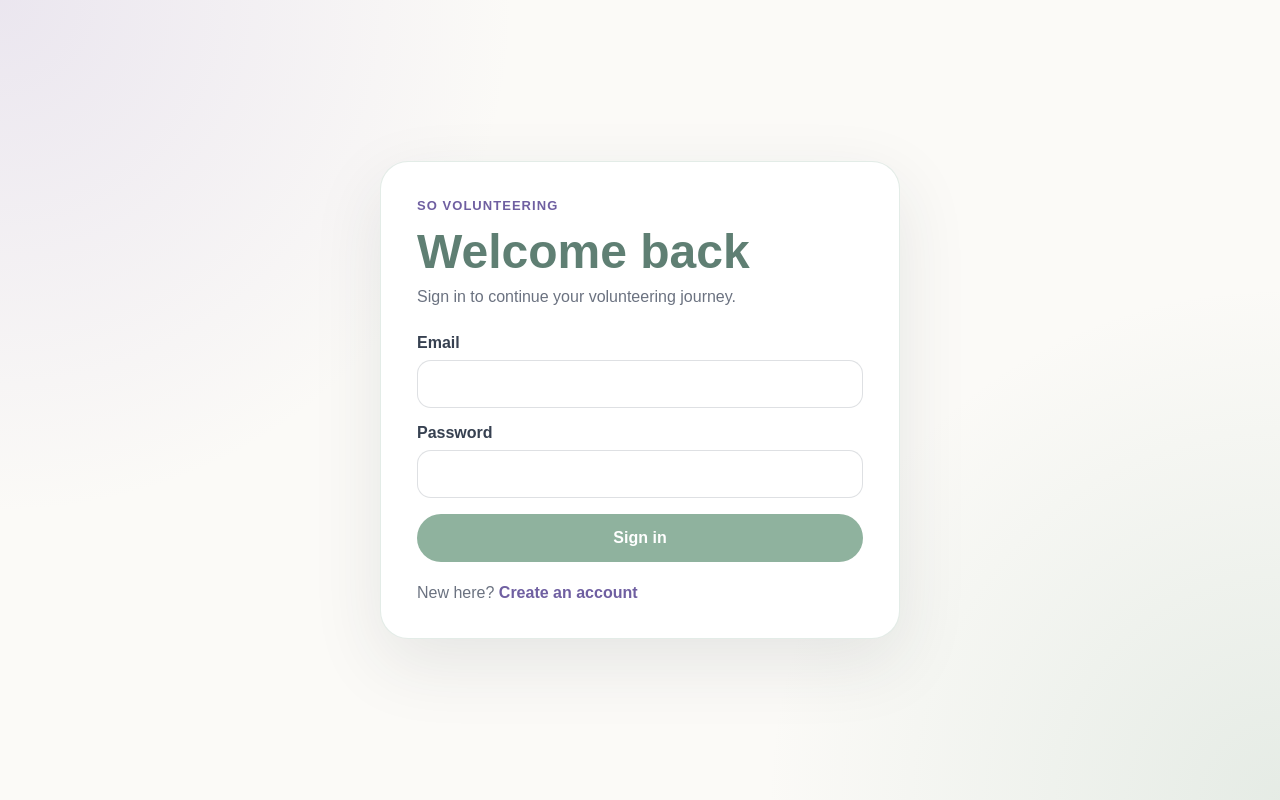
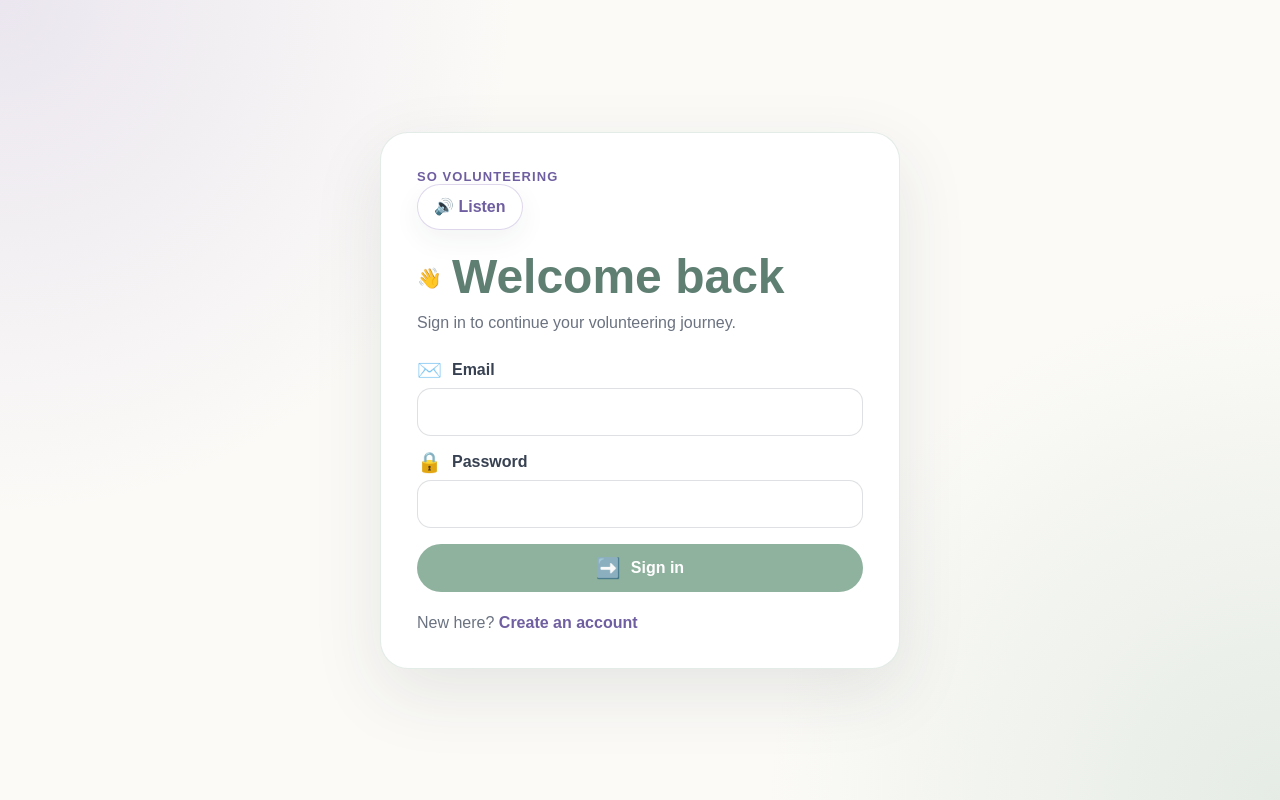
Before and after one commit to Owensom/so-volunteering, a Next.js app: page /login in a window 1280 px wide. Built offline with nearby package versions, Linux system fonts and the light colour scheme.

Commit message:
Update page.tsx

```diff
--- a/src/app/login/page.tsx
+++ b/src/app/login/page.tsx
@@ -1,5 +1,6 @@
 import Link from "next/link";
 import { signIn } from "@/app/auth/actions";
+import { InclusiveAudioButton, IconLabel } from "@/components/InclusiveSupport";
 
 export default async function LoginPage({
   searchParams
@@ -9,11 +10,21 @@ export default async function LoginPage({
   const params = await searchParams;
   const errorMessage = params.error ? decodeURIComponent(params.error) : "";
 
+  const listenText =
+    "This is the sign in page for SO Volunteering. Enter your email and password to continue to your dashboard.";
+
   return (
     <main className="center-shell">
       <section className="auth-card">
-        <p className="brand-eyebrow">SO Volunteering</p>
-        <h1 className="page-title">Welcome back</h1>
+        <div className="page-top-row">
+          <p className="brand-eyebrow">SO Volunteering</p>
+          <InclusiveAudioButton text={listenText} />
+        </div>
+
+        <h1 className="page-title">
+          <IconLabel icon="👋">Welcome back</IconLabel>
+        </h1>
+
         <p className="page-lead">Sign in to continue your volunteering journey.</p>
 
         {params.message === "account_created" ? (
@@ -28,17 +39,17 @@ export default async function LoginPage({
 
         <form action={signIn} className="form-stack">
           <label className="field-label">
-            Email
+            <IconLabel icon="✉️">Email</IconLabel>
             <input name="email" type="email" required />
           </label>
 
           <label className="field-label">
-            Password
+            <IconLabel icon="🔒">Password</IconLabel>
             <input name="password" type="password" required />
           </label>
 
           <button type="submit" className="primary-button">
-            Sign in
+            <IconLabel icon="➡️">Sign in</IconLabel>
           </button>
         </form>
 
```
